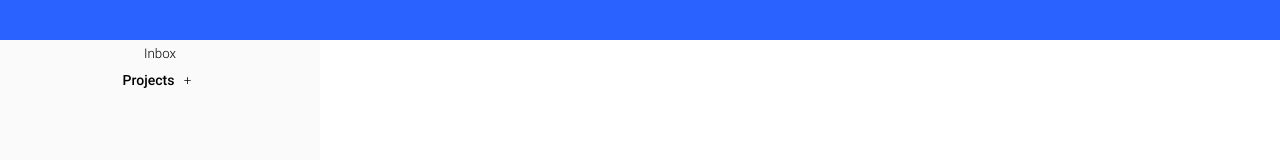
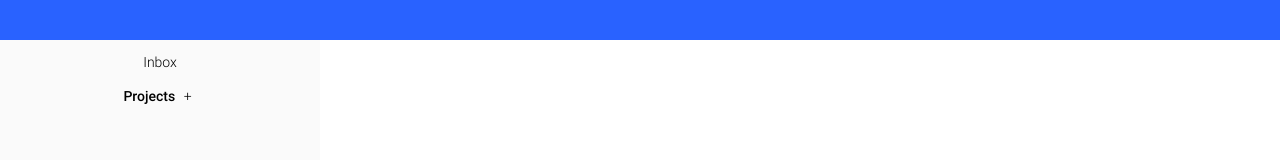
Before and after one commit to davidwt5/todolist, a website built with webpack: page dist/index.html in a window 1280 px wide. Built offline with Linux system fonts and the light colour scheme.

Commit message:
styled sidebar

```diff
--- a/src/stylesheets/global.css
+++ b/src/stylesheets/global.css
@@ -17,6 +17,7 @@
     --white: #fff;
     --black: #000;
     --light-grey: #fafafa;
+    --dark-grey: #ececec;
     --blue: #2962FF;
     --pale-blue: #82B1FF;
     --palest-blue: #BBDEFB;
@@ -30,11 +31,3 @@ body {
     font-weight: 300;
     font-size: 14px;
 }
-
-button {
-    font-family: inherit;
-    font-weight: inherit;
-    background-color: inherit;
-    border: 0px none;
-    cursor: pointer;
-}
--- a/src/stylesheets/main.css
+++ b/src/stylesheets/main.css
@@ -1,5 +1,5 @@
 .main {
     grid-row: 2;
     grid-column: 2;
-    height: 100vh;
+    min-height: 95vh;
 }
--- a/src/stylesheets/sidebar.css
+++ b/src/stylesheets/sidebar.css
@@ -2,18 +2,40 @@
     display: flex;
     flex-flow: column nowrap;
     justify-content: flex-start;
-    align-items: center;
-    align-content: center;
+    align-items: stretch;
     grid-row: 2;
     grid-column: 1;
-    height: 100vh;
     background-color: var(--light-grey);
+    min-height: 95vh; /* Try to find a way to not hardcode this*/
 }
 
 .sidebar > * {
+    user-select: none;
     margin: 5px 0;
+    text-align: center;
 }
 
-.projects-header > span {
+.sidebar .clickable {
+    cursor: pointer;
+    border-radius: 3px;
+}
+
+.sidebar .clickable:hover {
+  background-color: var(--dark-grey);
+}
+
+.projects-header > h2 {
+    display: inline;
     font-weight: 500;
 }
+
+.plus {
+    font-weight: 300;
+    padding: 5px;
+}
+
+.project-entry {
+    width: 50%;
+    padding: 10px;
+    align-self: center;
+}
```
Also changed, not shown: dist/index.html, dist/main.js.
